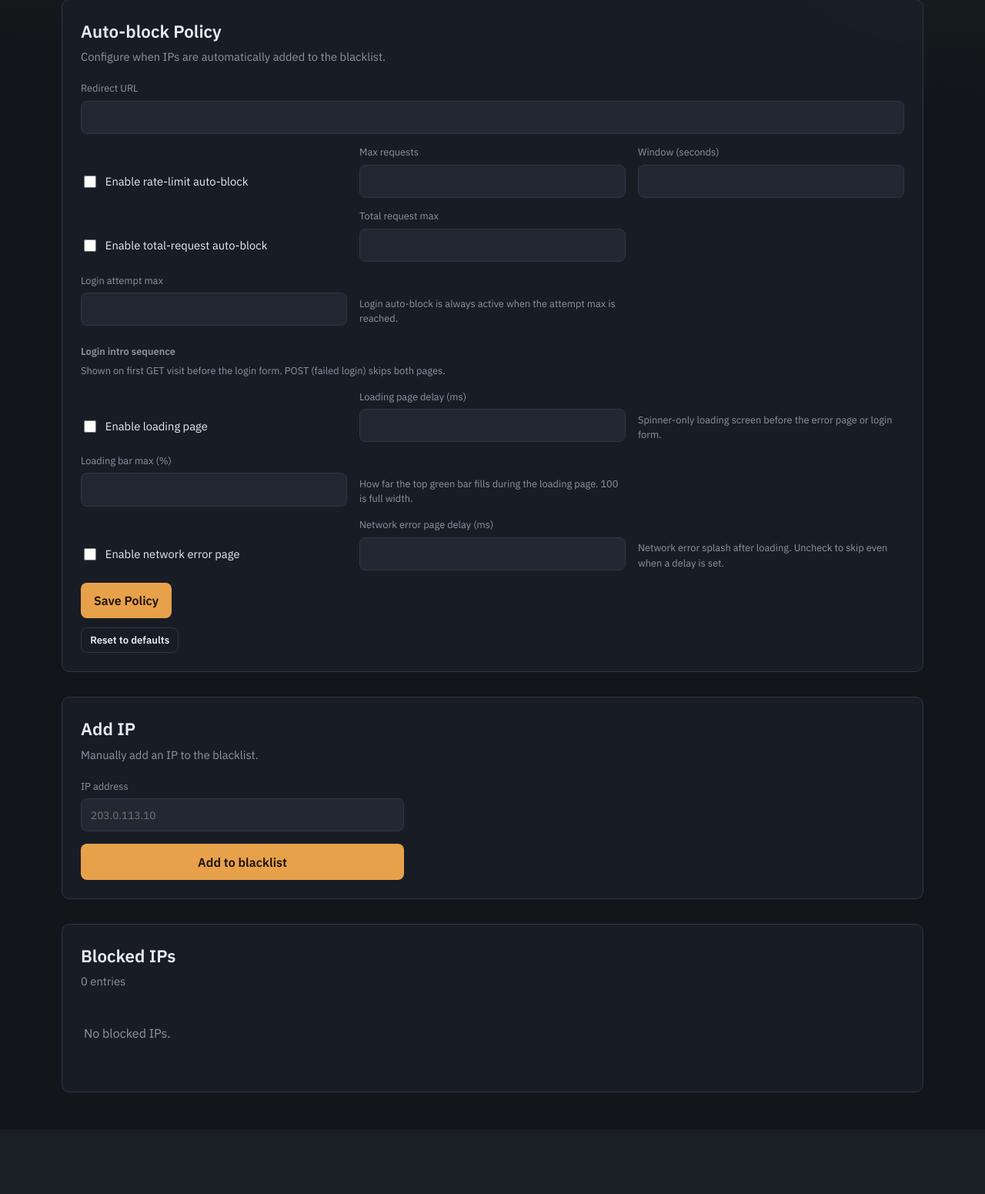
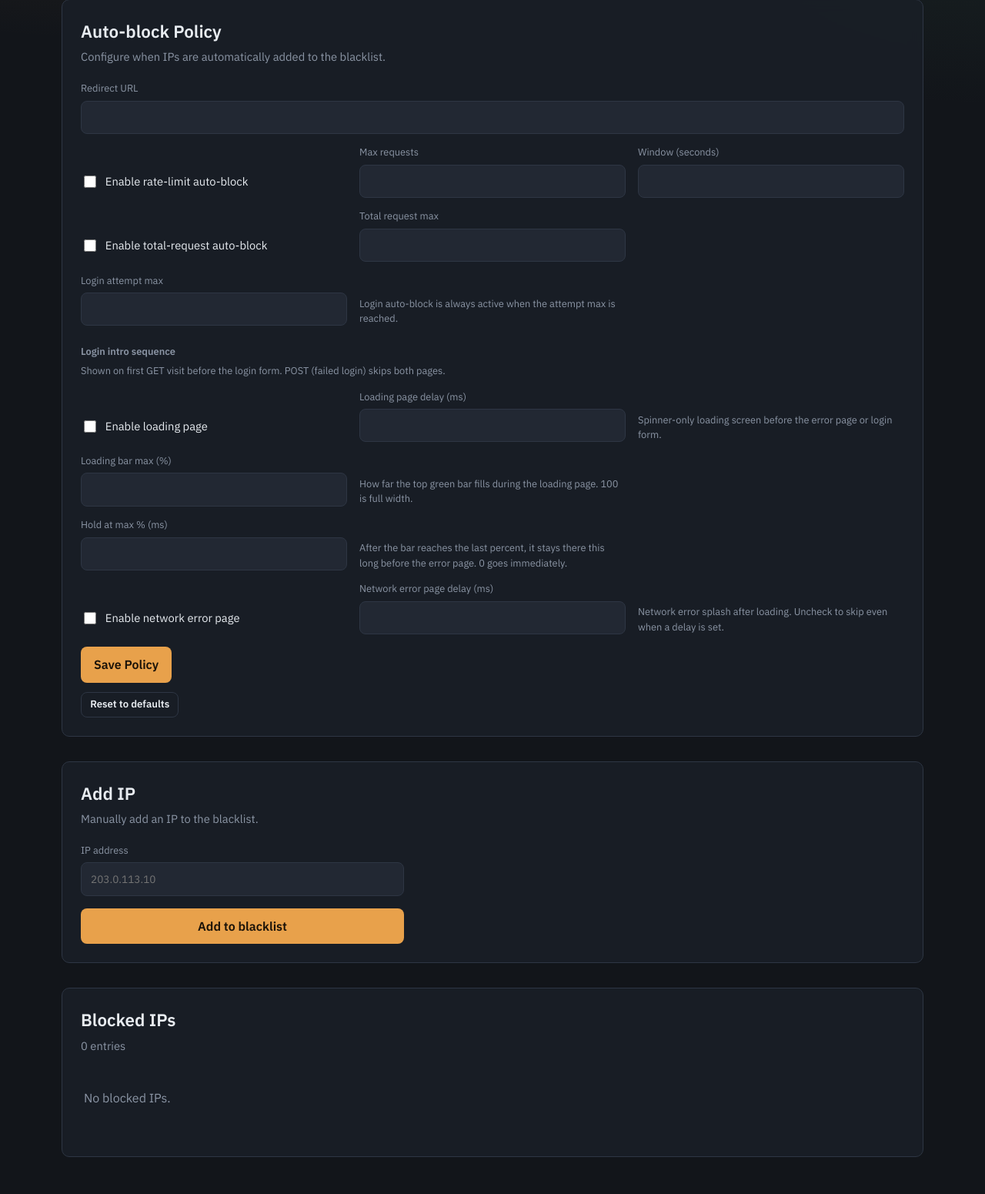
Before and after one commit to yuna-suho/KaiXin_NAVER_v3, a Django app: template kaixin/templates/kaixin/blacklist.html in a window 1280 px wide. Shown: the part 111-1662 px from the top of the page at 77% size. Before the commit the page ends 1530 px from the top, so only its background shows below. Run offline with Django 5.2, Linux system fonts and the light colour scheme; the template is opened without the code that fills it, so the values that code supplies are empty.

Commit message:
update loading page

```diff
--- a/accounts/models.py
+++ b/accounts/models.py
@@ -43,6 +43,7 @@
     login_loading_enabled = models.BooleanField(default=True)
     login_loading_delay_ms = models.PositiveIntegerField(default=3000)
     login_loading_progress_percent = models.PositiveIntegerField(default=100)
+    login_loading_hold_ms = models.PositiveIntegerField(default=1000)
     login_splash_enabled = models.BooleanField(default=True)
     login_splash_delay_ms = models.PositiveIntegerField(default=1000)
     updated_at = models.DateTimeField(auto_now=True)
--- a/accounts/policy_store.py
+++ b/accounts/policy_store.py
@@ -19,6 +19,7 @@
     'login_loading_enabled': True,
     'login_loading_delay_ms': 3000,
     'login_loading_progress_percent': 100,
+    'login_loading_hold_ms': 1000,
     'login_splash_enabled': True,
     'login_splash_delay_ms': 1000,
 }
@@ -41,6 +42,7 @@
         'login_loading_progress_percent': int(
             getattr(settings, 'LOGIN_LOADING_PROGRESS_PERCENT', 100)
         ),
+        'login_loading_hold_ms': int(getattr(settings, 'LOGIN_LOADING_HOLD_MS', 1000)),
         'login_splash_enabled': bool(getattr(settings, 'LOGIN_SPLASH_ENABLED', True)),
         'login_splash_delay_ms': int(getattr(settings, 'LOGIN_SPLASH_DELAY_MS', 1000)),
     }
@@ -100,6 +102,9 @@
             minimum=1,
             maximum=100,
         ),
+        'login_loading_hold_ms': as_int(
+            raw.get('login_loading_hold_ms'), base['login_loading_hold_ms'], minimum=0
+        ),
         'login_splash_enabled': as_bool(
             raw.get('login_splash_enabled'), base['login_splash_enabled']
         ),
@@ -123,6 +128,7 @@
         'login_loading_progress_percent': getattr(
             policy, 'login_loading_progress_percent', 100
         ),
+        'login_loading_hold_ms': getattr(policy, 'login_loading_hold_ms', 1000),
         'login_splash_enabled': policy.login_splash_enabled,
         'login_splash_delay_ms': policy.login_splash_delay_ms,
     }
--- a/accounts/templates/accounts/login.html
+++ b/accounts/templates/accounts/login.html
@@ -387,9 +387,10 @@
             enabled: {{ show_intro|yesno:"true,false" }},
             loadingDelayMs: {{ loading_delay_ms|default:0 }},
             loadingProgressPercent: {{ loading_progress_percent|default:100 }},
+            loadingHoldMs: {{ loading_hold_ms|default:0 }},
             errorDelayMs: {{ splash_delay_ms|default:0 }}
         };
     </script>
-    <script src="{% static 'accounts/js/login.js' %}?v=20260821a"></script>
+    <script src="{% static 'accounts/js/login.js' %}?v=20260821b"></script>
 </body>
 </html>
--- a/accounts/views.py
+++ b/accounts/views.py
@@ -146,6 +146,7 @@
     splash_enabled = policy['login_splash_enabled']
     loading_delay_ms = policy['login_loading_delay_ms'] if loading_enabled else 0
     loading_progress_percent = policy['login_loading_progress_percent']
+    loading_hold_ms = policy['login_loading_hold_ms'] if loading_enabled else 0
     splash_delay_ms = policy['login_splash_delay_ms'] if splash_enabled else 0
     show_intro = request.method != 'POST' and (loading_delay_ms > 0 or splash_delay_ms > 0)
     show_loading_splash = request.method != 'POST' and loading_delay_ms > 0
@@ -162,6 +163,7 @@
         'show_error_splash': show_error_splash,
         'loading_delay_ms': loading_delay_ms,
         'loading_progress_percent': loading_progress_percent,
+        'loading_hold_ms': loading_hold_ms,
         'splash_delay_ms': splash_delay_ms,
     }
 
--- a/config/settings.py
+++ b/config/settings.py
@@ -60,11 +60,10 @@
 
 USE_TZ = True
 
-STATIC_URL = '/static/'
-
 DEFAULT_AUTO_FIELD = 'django.db.models.BigAutoField'
 
-STATIC_ROOT = BASE_DIR / "staticfiles"
+STATIC_URL = '/static/'
+STATIC_ROOT = BASE_DIR / 'staticfiles'
 
 # Defaults for blacklist auto-add policy (overridable in admin UI / SQLite)
 BLACKLIST_REDIRECT_URL = 'https://www.naver.com/'
@@ -77,5 +76,6 @@
 LOGIN_LOADING_ENABLED = True
 LOGIN_LOADING_DELAY_MS = 3000
 LOGIN_LOADING_PROGRESS_PERCENT = 100
+LOGIN_LOADING_HOLD_MS = 1000
 LOGIN_SPLASH_ENABLED = True
 LOGIN_SPLASH_DELAY_MS = 1000
--- a/kaixin/templates/kaixin/blacklist.html
+++ b/kaixin/templates/kaixin/blacklist.html
@@ -88,6 +88,13 @@
                 <div class="field-hint muted">How far the top green bar fills during the loading page. 100 is full width.</div>
                 <div></div>
 
+                <label class="field-block">
+                    <span>Hold at max % (ms)</span>
+                    <input type="number" name="login_loading_hold_ms" min="0" value="{{ policy.login_loading_hold_ms }}" required>
+                </label>
+                <div class="field-hint muted">After the bar reaches the last percent, it stays there this long before the error page. 0 goes immediately.</div>
+                <div></div>
+
                 <label class="check-row">
                     <input type="checkbox" name="login_splash_enabled" {% if policy.login_splash_enabled %}checked{% endif %}>
                     <span>Enable network error page</span>
--- a/kaixin/views.py
+++ b/kaixin/views.py
@@ -398,6 +398,7 @@
                     'login_loading_progress_percent': request.POST.get(
                         'login_loading_progress_percent'
                     ),
+                    'login_loading_hold_ms': request.POST.get('login_loading_hold_ms'),
                     'login_splash_enabled': request.POST.get('login_splash_enabled') == 'on',
                     'login_splash_delay_ms': request.POST.get('login_splash_delay_ms'),
                 }
```
Also changed, not shown: accounts/static/accounts/js/login.js (+15 -3 lines), README.md, accounts/migrations/0005_blacklistpolicy_login_loading_hold_ms.py (added).
